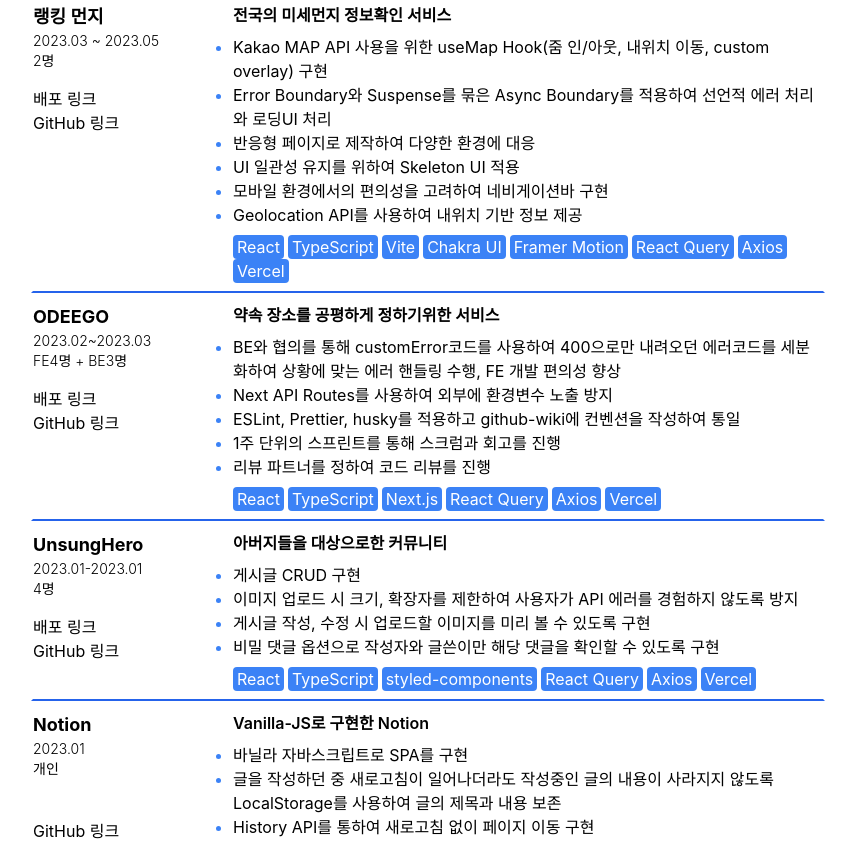
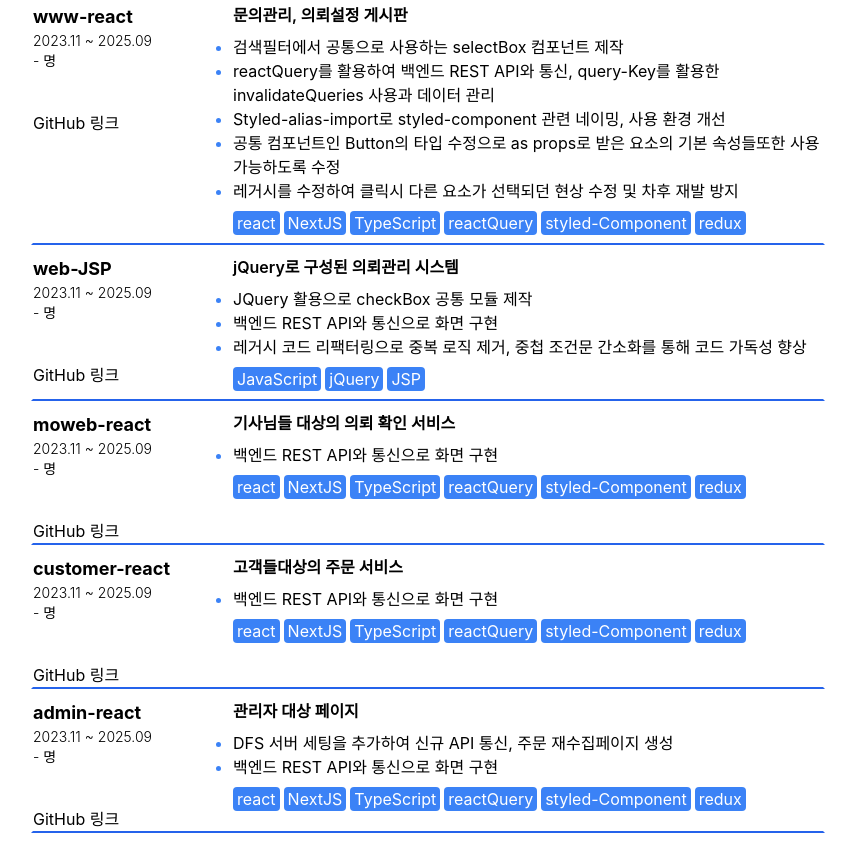
Before and after one commit to jaekwanAHN/resume, a Next.js app: page / in a window 1280 px wide. Shown: the part 701-1542 px from the top of the page, without its empty margins (212-1067 px from the left). Built offline with nearby package versions, Linux system fonts and the light colour scheme; a web font is replaced by a local one.

Commit message:
프로젝트란 수정 ver1

```diff
--- a/src/data/personal.ts
+++ b/src/data/personal.ts
@@ -16,7 +16,7 @@ export const personalInformation: PersonalInformation = {
   experiences: [
     {
       name: '하우저 (HOWSER)',
-      date: '2023-11 ~ ing',
+      date: '2023-11 ~ 2025-11',
       works: [
         '레거시 프로젝트의 Vanilla JS와 마이그레이션 중인 프로젝트의 React를 사용하여 기능 추가 및 버그 수정을 진행하였습니다.',
       ],
--- a/src/data/projects.ts
+++ b/src/data/projects.ts
@@ -1,6 +1,97 @@
 import { ProjectInfo } from '@/types';
 
 export const projects: ProjectInfo[] = [
+  {
+    projectTitle: 'www-react',
+    description: '문의관리, 의뢰설정 게시판',
+    projectDate: '2023.11 ~ 2025.09',
+    projectParticipants: '- 명',
+    deployLink: '',
+    githubLink: '',
+    stackList: [
+      'react',
+      'NextJS',
+      'TypeScript',
+      'reactQuery',
+      'styled-Component',
+      'redux',
+    ],
+    feature: [
+      '검색필터에서 공통으로 사용하는 selectBox 컴포넌트 제작',
+      'reactQuery를 활용하여 백엔드 REST API와 통신, query-Key를 활용한 invalidateQueries 사용과 데이터 관리',
+      'Styled-alias-import로 styled-component 관련 네이밍, 사용 환경 개선',
+      '공통 컴포넌트인 Button의 타입 수정으로 as props로 받은 요소의 기본 속성들또한 사용가능하도록 수정',
+      '레거시를 수정하여 클릭시 다른 요소가 선택되던 현상 수정 및 차후 재발 방지',
+    ],
+  },
+  {
+    projectTitle: 'web-JSP',
+    description: 'jQuery로 구성된 의뢰관리 시스템',
+    projectDate: '2023.11 ~ 2025.09',
+    projectParticipants: '- 명',
+    deployLink: '',
+    githubLink: '',
+    stackList: ['JavaScript', 'jQuery', 'JSP'],
+    feature: [
+      'JQuery 활용으로 checkBox 공통 모듈 제작',
+      '백엔드 REST API와 통신으로 화면 구현',
+      '레거시 코드 리팩터링으로 중복 로직 제거, 중첩 조건문 간소화를 통해 코드 가독성 향상 ',
+    ],
+  },
+  {
+    projectTitle: 'moweb-react',
+    description: '기사님들 대상의 의뢰 확인 서비스',
+    projectDate: '2023.11 ~ 2025.09',
+    projectParticipants: '- 명',
+    deployLink: '',
+    githubLink: '',
+    stackList: [
+      'react',
+      'NextJS',
+      'TypeScript',
+      'reactQuery',
+      'styled-Component',
+      'redux',
+    ],
+    feature: ['백엔드 REST API와 통신으로 화면 구현'],
+  },
+  {
+    projectTitle: 'customer-react',
+    description: '고객들대상의 주문 서비스',
+    projectDate: '2023.11 ~ 2025.09',
+    projectParticipants: '- 명',
+    deployLink: '',
+    githubLink: '',
+    stackList: [
+      'react',
+      'NextJS',
+      'TypeScript',
+      'reactQuery',
+      'styled-Component',
+      'redux',
+    ],
+    feature: ['백엔드 REST API와 통신으로 화면 구현'],
+  },
+  {
+    projectTitle: 'admin-react',
+    description: '관리자 대상 페이지',
+    projectDate: '2023.11 ~ 2025.09',
+    projectParticipants: '- 명',
+    deployLink: '',
+    githubLink: '',
+    stackList: [
+      'react',
+      'NextJS',
+      'TypeScript',
+      'reactQuery',
+      'styled-Component',
+      'redux',
+    ],
+    feature: [
+      'DFS 서버 세팅을 추가하여 신규 API 통신, 주문 재수집페이지 생성',
+      '백엔드 REST API와 통신으로 화면 구현',
+    ],
+  },
   {
     projectTitle: '랭킹 먼지',
     description: '전국의 미세먼지 정보확인 서비스',
@@ -27,65 +118,4 @@ export const projects: ProjectInfo[] = [
       'Geolocation API를 사용하여 내위치 기반 정보 제공 ',
     ],
   },
-  {
-    projectTitle: 'ODEEGO',
-    description: '약속 장소를 공평하게 정하기위한 서비스',
-    projectDate: '2023.02~2023.03',
-    projectParticipants: 'FE4명 + BE3명',
-    deployLink: 'https://odeego.vercel.app/',
-    githubLink: 'https://github.com/prgrms-web-devcourse/Team-PODO-ODEEGO-FE',
-    stackList: [
-      'React',
-      'TypeScript',
-      'Next.js',
-      'React Query',
-      'Axios',
-      'Vercel',
-    ],
-    feature: [
-      'BE와 협의를 통해 customError코드를 사용하여 400으로만 내려오던 에러코드를 세분화하여 상황에 맞는 에러 핸들링 수행, FE 개발 편의성 향상',
-      'Next API Routes를 사용하여 외부에 환경변수 노출 방지',
-      'ESLint, Prettier, husky를 적용하고 github-wiki에 컨벤션을 작성하여 통일',
-      '1주 단위의 스프린트를 통해 스크럼과 회고를 진행',
-      '리뷰 파트너를 정하여 코드 리뷰를 진행',
-    ],
-  },
-  {
-    projectTitle: 'UnsungHero',
-    description: '아버지들을 대상으로한 커뮤니티',
-    projectDate: '2023.01-2023.01',
-    projectParticipants: '4명',
-    deployLink: 'https://unsunghero.netlify.app/',
-    githubLink: 'https://github.com/jaekwanAHN/FEDC3_UnsungHero_Donggeun',
-    stackList: [
-      'React',
-      'TypeScript',
-      'styled-components',
-      'React Query',
-      'Axios',
-      'Vercel',
-    ],
-    feature: [
-      '게시글 CRUD 구현',
-      '이미지 업로드 시 크기, 확장자를 제한하여 사용자가 API 에러를 경험하지 않도록 방지',
-      '게시글 작성, 수정 시 업로드할 이미지를 미리 볼 수 있도록 구현',
-      '비밀 댓글 옵션으로 작성자와 글쓴이만 해당 댓글을 확인할 수 있도록 구현',
-    ],
-  },
-  {
-    projectTitle: 'Notion',
-    description: 'Vanilla-JS로 구현한 Notion',
-    projectDate: '2023.01',
-    projectParticipants: '개인',
-    deployLink: '',
-    githubLink:
-      'https://github.com/jaekwanAHN/FEDC3-4_Project_Notion_VanillaJS/tree/3/%234_ahnjaekwan_working',
-    stackList: ['Vanilla-JS'],
-    feature: [
-      '바닐라 자바스크립트로 SPA를 구현',
-      '글을 작성하던 중 새로고침이 일어나더라도 작성중인 글의 내용이 사라지지 않도록 LocalStorage를 사용하여 글의 제목과 내용 보존',
-      'History API를 통하여 새로고침 없이 페이지 이동 구현',
-      '사용자가 텍스트를 입력시 매번 API Call이 일어나는 현상을 방지하고자 setTimeout을 활용한 Debounce 적용',
-    ],
-  },
 ];
```
